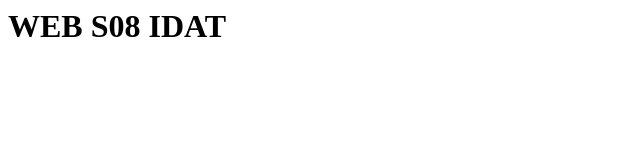
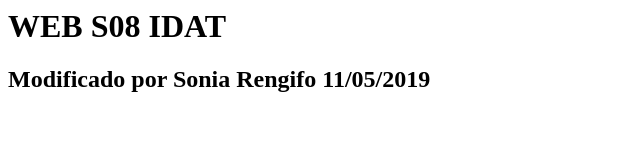
Before and after one commit to skrengifo/WEBS08, a plain HTML site: page index.html in a window 1280 px wide. Shown: the whole page, without its empty margins (0-640 px from the left). Drawn offline with Linux system fonts and the light colour scheme.

Commit message:
Modificado de index1
Se coloca fecha de cambio

```diff
--- a/index.html
+++ b/index.html
@@ -1 +1,2 @@
 <h1>WEB S08 IDAT</h1>
+<h2>Modificado por Sonia Rengifo 11/05/2019 </h2>
```
